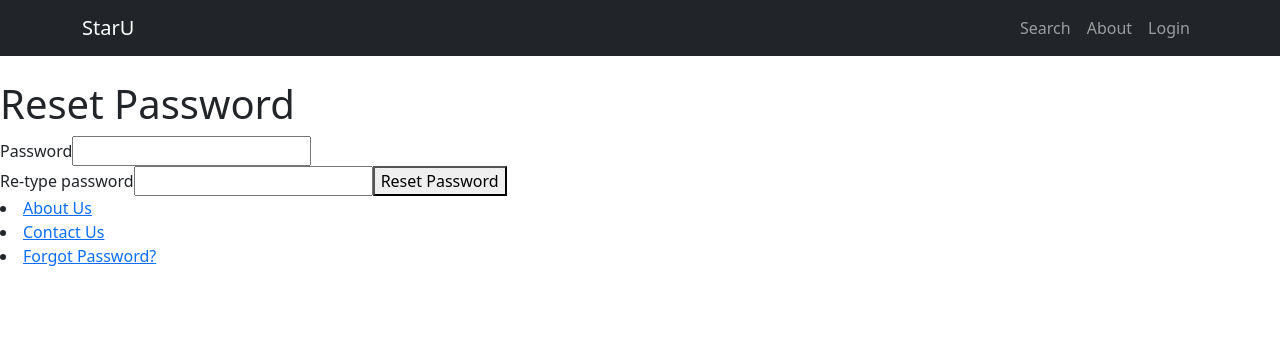
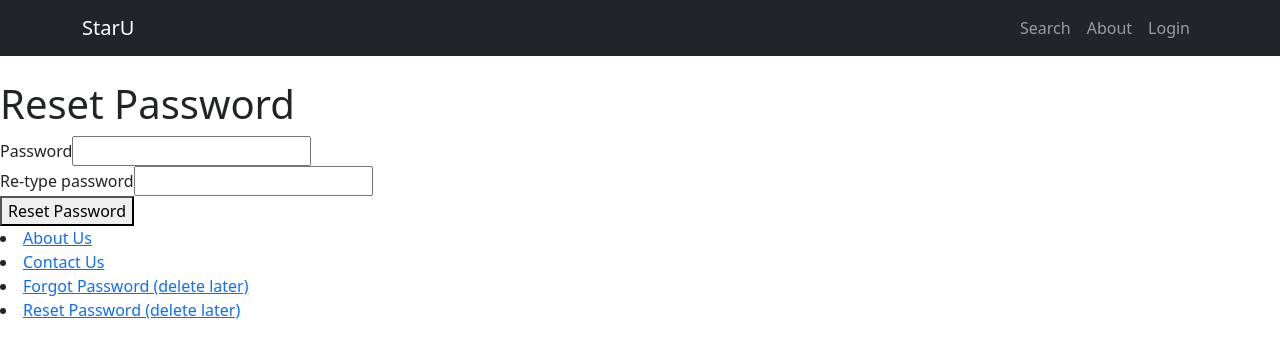
Before and after one commit to TimWargo/staru, a React (Create React App) app: page /reset in a window 1280 px wide. Shown: the top 358 px of the page. Built offline with nearby package versions, Linux system fonts and the light colour scheme.

Commit message:
Temporarily added ResetPasswordPage to footer

```diff
--- a/src/Components/Footer/Footer.js
+++ b/src/Components/Footer/Footer.js
@@ -12,8 +12,12 @@ class Footer extends Component {
                     <Link to="/contact">Contact Us</Link>
                 </li>
                 <li>
-                    <Link to="/forgot">Forgot Password?</Link> {/* Delete this and add this to the login page once that is completed*/ }
+                    <Link to="/forgot">Forgot Password (delete later) </Link> {/* Delete this and add this to the login page once that is completed*/ }
                 </li>
+                <li>
+                    <Link to="/reset">Reset Password (delete later) </Link> {/* Delete this later, should only be accesible via email*/ }
+                </li>
+
             </div>
         );
     }
--- a/src/Components/ResetPasswordPage/ResetPasswordPage.js
+++ b/src/Components/ResetPasswordPage/ResetPasswordPage.js
@@ -58,6 +58,7 @@ class ResetPasswordPage extends Component {
                         onChange={this.handleInputChange}
                         />
                     </label>
+                    <br />
                     <button type="submit">Reset Password</button>
                     </form>
                 </div>
```
